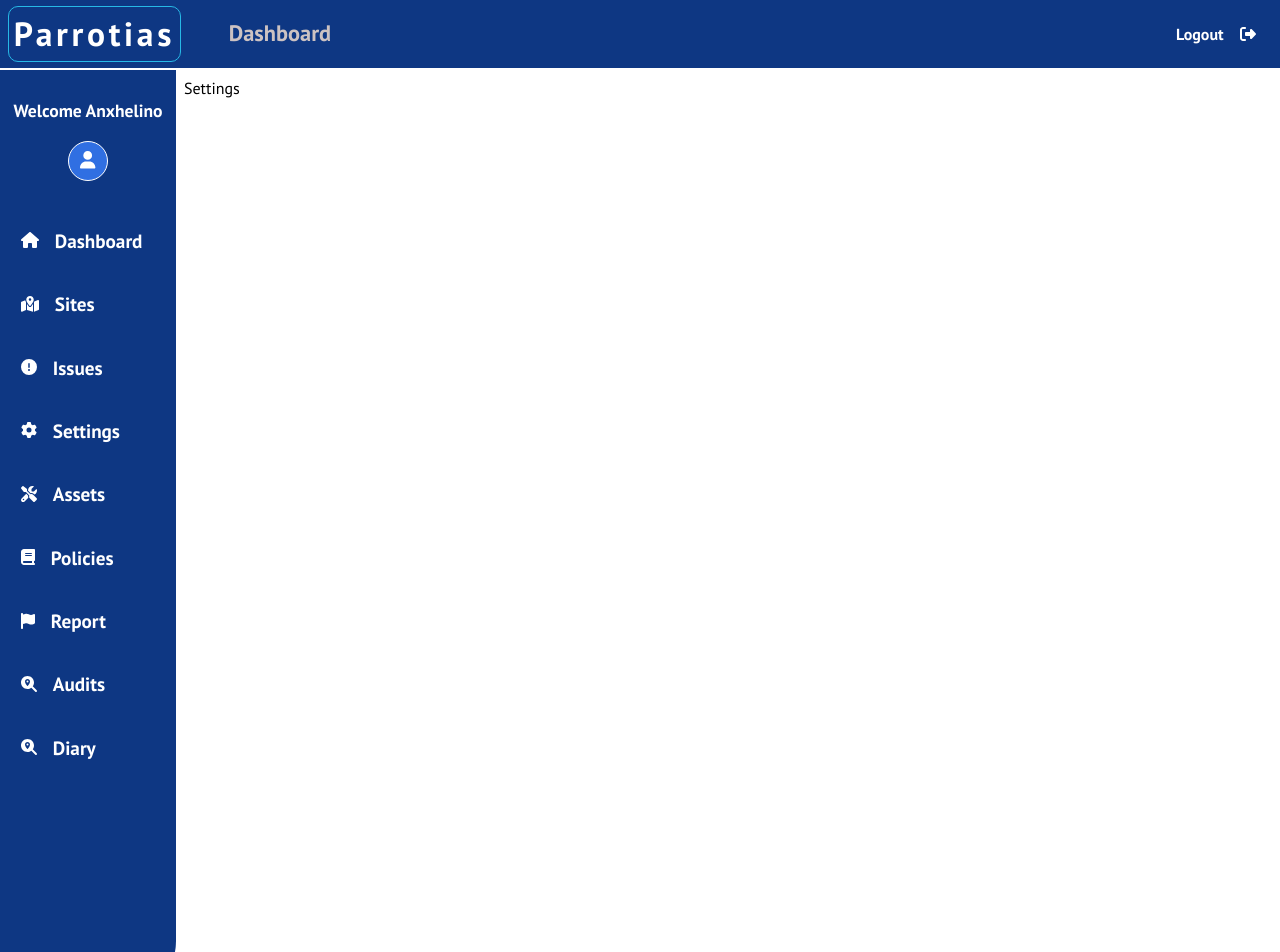
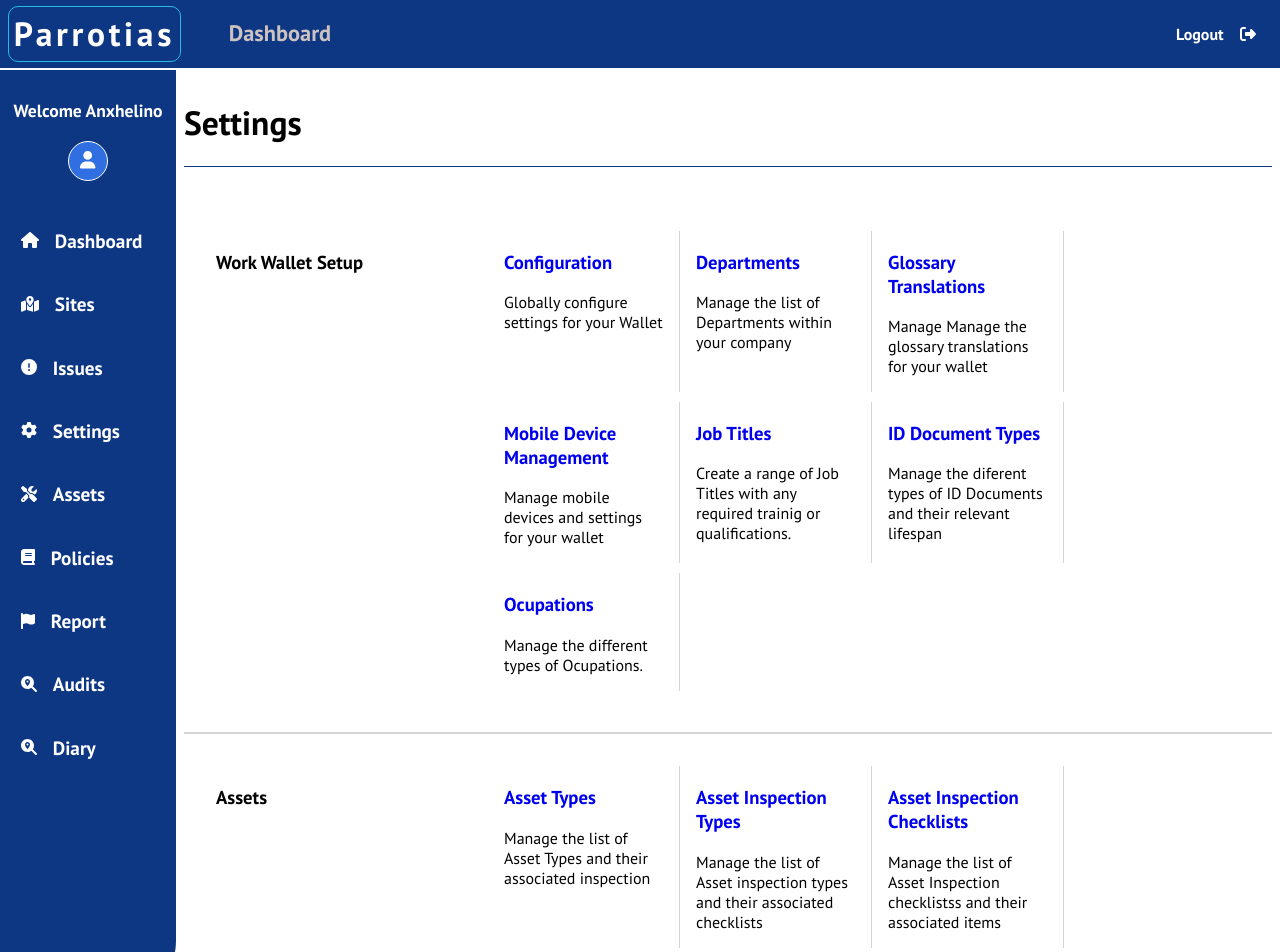
Before and after one commit to anxhelino/hse, a React (Create React App) app: page /settings in a window 1280 px wide. Shown: the top 952 px of the page. Built offline with nearby package versions, Linux system fonts and the light colour scheme.

Commit message:
Settings view added

```diff
--- a/src/components/Assets/AssetsContainer.jsx
+++ b/src/components/Assets/AssetsContainer.jsx
@@ -8,7 +8,9 @@ import PageNumber from './PageNumber';
 const AssetsContainer = () => {
   return (
     <div className='assetsContainer'>
-      <h1>Assets</h1>
+      <div className='pageSubTitle'>
+        <h1>Assets</h1>
+      </div>
       <div className='assetsFlex'>
         <AssetsButton />
         <AssetsSearch />
--- /dev/null
+++ b/src/components/settings/AssetsSettings.jsx
@@ -0,0 +1,38 @@
+import React from 'react';
+import Setting from './Setting';
+
+const settings = [
+  {
+    title: 'Asset Types',
+    text: 'Manage the list of Asset Types and their associated inspection',
+  },
+  {
+    title: 'Asset Inspection Types',
+    text: 'Manage the list of Asset inspection types and their associated checklists',
+  },
+  {
+    title: 'Asset Inspection Checklists',
+    text: 'Manage the list of Asset Inspection checklistss and their associated items',
+  },
+  {
+    title: 'Asset Notifications',
+    text: 'Manage Asset notifications',
+  },
+];
+
+const AssetsSettings = () => {
+  return (
+    <div className='settingSection'>
+      <div className='settingTitle'>
+        <h3>Assets</h3>
+      </div>
+      <div className='settingsFlex'>
+        {settings.map((setting, i) => {
+          return <Setting setting={setting} key={setting.title} />;
+        })}
+      </div>
+    </div>
+  );
+};
+
+export default AssetsSettings;
--- /dev/null
+++ b/src/components/settings/AuditsSettings.jsx
@@ -0,0 +1,38 @@
+import React from 'react';
+import Setting from './Setting';
+
+const settings = [
+  {
+    title: 'Audit Types',
+    text: 'Manage the list of Audit types and their associated checklists.',
+  },
+  {
+    title: 'Audit Checklists',
+    text: 'Manage the list of Audit checklists and their associated items',
+  },
+  {
+    title: 'Audit Design Templates',
+    text: 'Upload and manage report design templates and layout structures for Audits',
+  },
+  {
+    title: 'Audit Notifications',
+    text: 'Manage Audit notifications',
+  },
+];
+
+const AuditSettings = () => {
+  return (
+    <div className='settingSection'>
+      <div className='settingTitle'>
+        <h3>Work Wallet Setup</h3>
+      </div>
+      <div className='settingsFlex'>
+        {settings.map((setting, i) => {
+          return <Setting setting={setting} key={setting.title} />;
+        })}
+      </div>
+    </div>
+  );
+};
+
+export default AuditSettings;
--- /dev/null
+++ b/src/components/settings/Setting.jsx
@@ -0,0 +1,15 @@
+import React from 'react';
+import { Link } from 'react-router-dom';
+
+const Setting = ({ setting }) => {
+  return (
+    <div className='settingsCard'>
+      <Link to={`/settings/${setting.title.trim().replace(/\s/g, '')}`}>
+        <h3>{setting.title}</h3>
+      </Link>
+      <p>{setting.text}</p>
+    </div>
+  );
+};
+
+export default Setting;
--- /dev/null
+++ b/src/components/settings/SettingsContainer.jsx
@@ -0,0 +1,19 @@
+import React from 'react';
+import WorkWalletSettings from './WorkWalletSettings';
+import AssetsSettings from './AssetsSettings';
+import AuditSettings from './AuditsSettings';
+
+const SettingsContainer = () => {
+  return (
+    <div className='settingsContainer'>
+      <div className='pageSubTitle'>
+        <h1>Settings</h1>
+      </div>
+      <WorkWalletSettings />
+      <AssetsSettings />
+      <AuditSettings />
+    </div>
+  );
+};
+
+export default SettingsContainer;
--- /dev/null
+++ b/src/components/settings/WorkWalletSettings.jsx
@@ -0,0 +1,50 @@
+import React from 'react';
+import Setting from './Setting';
+
+const settings = [
+  {
+    title: 'Configuration',
+    text: 'Globally configure settings for your Wallet',
+  },
+  {
+    title: 'Departments',
+    text: 'Manage the list of Departments within your company',
+  },
+  {
+    title: 'Glossary Translations',
+    text: 'Manage Manage the glossary translations for your wallet',
+  },
+  {
+    title: 'Mobile Device Management',
+    text: 'Manage mobile devices and settings for your wallet',
+  },
+  {
+    title: 'Job Titles',
+    text: 'Create a range of Job Titles with any required trainig or qualifications.',
+  },
+  {
+    title: 'ID Document Types',
+    text: 'Manage the diferent types of ID Documents and their relevant lifespan',
+  },
+  {
+    title: 'Ocupations',
+    text: 'Manage the different types of Ocupations.',
+  },
+];
+
+const WorkWalletSettings = () => {
+  return (
+    <div className='settingSection'>
+      <div className='settingTitle'>
+        <h3>Work Wallet Setup</h3>
+      </div>
+      <div className='settingsFlex'>
+        {settings.map((setting, i) => {
+          return <Setting setting={setting} key={setting.title} />;
+        })}
+      </div>
+    </div>
+  );
+};
+
+export default WorkWalletSettings;
--- a/src/index.css
+++ b/src/index.css
@@ -639,4 +639,36 @@ a {
     font-size: 1.2rem;
     cursor: pointer;
   }
+
+  .pageSubTitle {
+    border-bottom: 1px solid #0e3783;
+    margin-bottom: 2rem;
+  }
+
+  .settingSection {
+    display: flex;
+    gap: 2rem;
+    justify-content: space-between;
+    border-bottom: 2px solid #d3d3d3;
+    padding: 2rem;
+  }
+  .settingsFlex {
+    display: flex;
+    flex-wrap: wrap;
+    width: 100%;
+    margin-left: 5rem;
+    float: right;
+  }
+
+  .settingTitle {
+    min-width: 10rem;
+  }
+
+  .settingsCard {
+    width: 12rem;
+    padding: 0 1rem;
+
+    border-right: 1px solid #d3d3d3;
+    margin-bottom: 0.6rem;
+  }
 }
--- a/src/pages/Settings.jsx
+++ b/src/pages/Settings.jsx
@@ -1,7 +1,12 @@
 import React from 'react';
+import SettingsContainer from '../components/settings/SettingsContainer';
 
 const Settings = () => {
-  return <div className='dashboardContainer'>Settings</div>;
+  return (
+    <div className='dashboardContainer'>
+      <SettingsContainer />
+    </div>
+  );
 };
 
 export default Settings;
```
